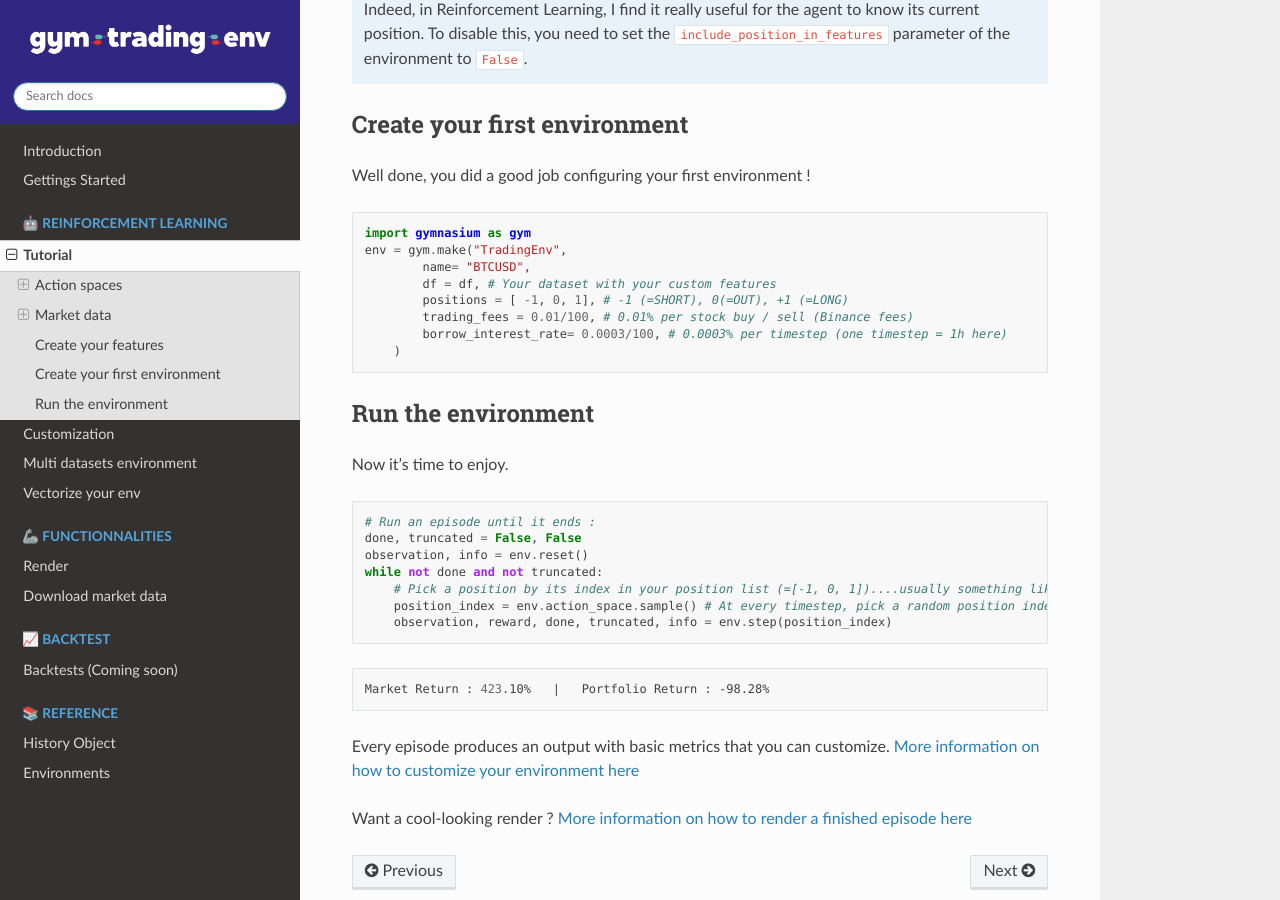
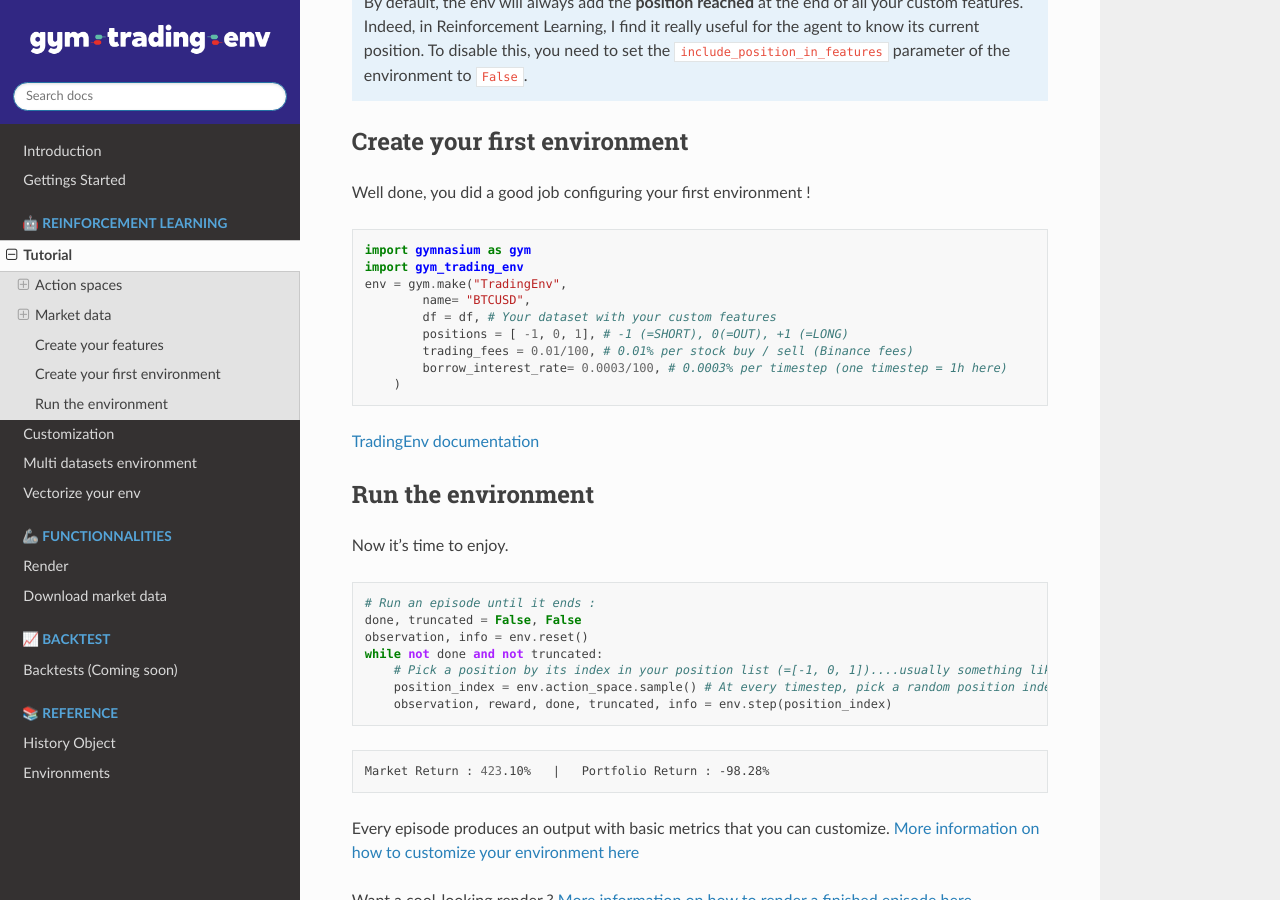
Before and after one commit to ClementPerroud/Gym-Trading-Env, a Sphinx documentation site: the page built from docs/source/rl_tutorial.rst, in a window 1280 px wide and 900 px high, scrolled down 2799 px. Built offline with Sphinx 7.4.7 and the Read the Docs theme 2.0.0, drawn with Linux system fonts in a browser that asks for light colours.

Commit message:
Update rl_tutorial.rst

```diff
--- a/docs/source/rl_tutorial.rst
+++ b/docs/source/rl_tutorial.rst
@@ -27,14 +27,6 @@
 
   It is way simpler for a RL-agent to work with positions. This way, it can easily make complex operation with a simple action space.
 
-.. code-block::python
-
-    positions = [0, 0.5, 1]
-    #... environment has been initialized with your positions list on pair BTC/USD
-    _ = env.step(1)
-    # It tells the environment to reach the position : positions[1] = 0.5 ! The environment manages the trades to reach 50% BTC, 50% USD
-
-
 Complex positions
 ^^^^^^^^^^^^^^^^
 
@@ -59,6 +51,7 @@
 
 .. code-block:: python
 
+  import pandas as pd
   # Available in the github repo : examples/data/BTC_USD-Hourly.csv
   url = "https://raw.githubusercontent.com/ClementPerroud/Gym-Trading-Env/main/examples/data/BTC_USD-Hourly.csv"
   df = pd.read_csv(url, parse_dates=["date"], index_col= "date")
@@ -131,6 +124,7 @@
 .. code-block:: python
 
   import gymnasium as gym
+  import gym_trading_env
   env = gym.make("TradingEnv",
           name= "BTCUSD",
           df = df, # Your dataset with your custom features
@@ -138,6 +132,8 @@
           trading_fees = 0.01/100, # 0.01% per stock buy / sell (Binance fees)
           borrow_interest_rate= 0.0003/100, # 0.0003% per timestep (one timestep = 1h here)
       )
+
+`TradingEnv documentation <https://gym-trading-env.readthedocs.io/en/latest/documentation.html#gym_trading_env.environments.TradingEnv>`_
 
 Run the environment
 -------------------
```
